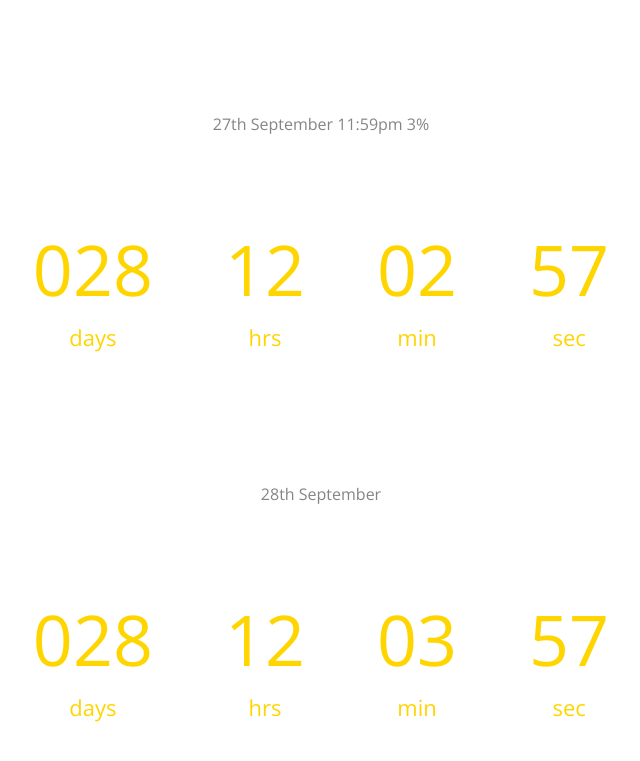
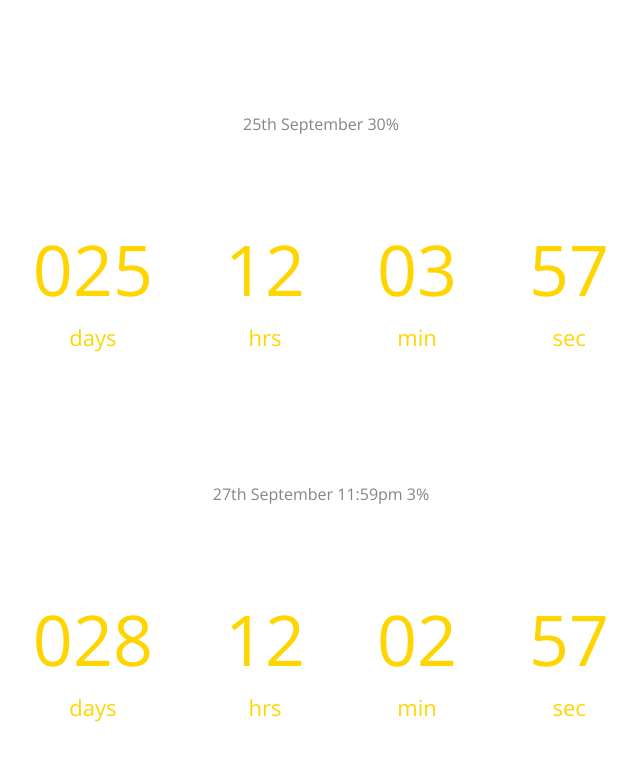
Before and after one commit to joshofreeness/countdownTimer, a plain HTML site: page index.html in a window 1280 px wide. Shown: the part 2902-3663 px from the top of the page, without its empty margins (319-959 px from the left). Drawn offline with nearby package versions, Linux system fonts and the light colour scheme.

Commit message:
Added in the compendium deadline

```diff
--- a/index.html
+++ b/index.html
@@ -67,6 +67,8 @@ Donate to remove backlink form the site
       <div class="countdown styled" id="p4pexhibition"></div>
       <div class="heading text-center"> <strong>715 Second prototype</strong> <p>20th September 11:59pm? 0%</p></div>
       <div class="countdown styled" id="715prototype2"></div>
+      <div class="heading text-center"> <strong>700 Compendium (Implementation)</strong> <p>25th September 30%</p></div>
+      <div class="countdown styled" id="p4pcompendium"></div>
       <div class="heading text-center"> <strong>715 Design & Impl write up</strong> <p>27th September 11:59pm 3%</p></div>
       <div class="countdown styled" id="715designimplwriteup"></div>
       <div class="heading text-center"> <strong>403 Project Week</strong> <p>28th September</p></div>
--- a/js/custom.js
+++ b/js/custom.js
@@ -15,6 +15,7 @@ $( function() {
         var ROL3403 = "September 17, 2015 13:00:00";
         var p4pexhibition = "September 18, 2015";
         var prototype2715 = "September 20, 2015 23:59:00";
+        var p4pcompendium = "Sep 25, 2015";
         var designandimpl715 = "September 27, 2015 23:59:00";
         var projectweek403 = "September 28, 2015";
         var ROL4403 = "October 8, 2015 13:00:00";
@@ -77,6 +78,13 @@ $( function() {
             $(this.el).html("<div>" + this.leadingZeros(data.days, 3) + " <span>days</span></div><div>" + this.leadingZeros(data.hours, 2) + " <span>hrs</span></div><div>" + this.leadingZeros(data.min, 2) + " <span>min</span></div><div>" + this.leadingZeros(data.sec, 2) + " <span>sec</span></div>");
           }
         });
+
+      $('#p4pcompendium.countdown.styled').countdown({
+        date: p4pcompendium,
+        render: function(data) {
+          $(this.el).html("<div>" + this.leadingZeros(data.days, 3) + " <span>days</span></div><div>" + this.leadingZeros(data.hours, 2) + " <span>hrs</span></div><div>" + this.leadingZeros(data.min, 2) + " <span>min</span></div><div>" + this.leadingZeros(data.sec, 2) + " <span>sec</span></div>");
+        }
+      });
 
      $('#715designimplwriteup.countdown.styled').countdown({
           date: designandimpl715,
```
